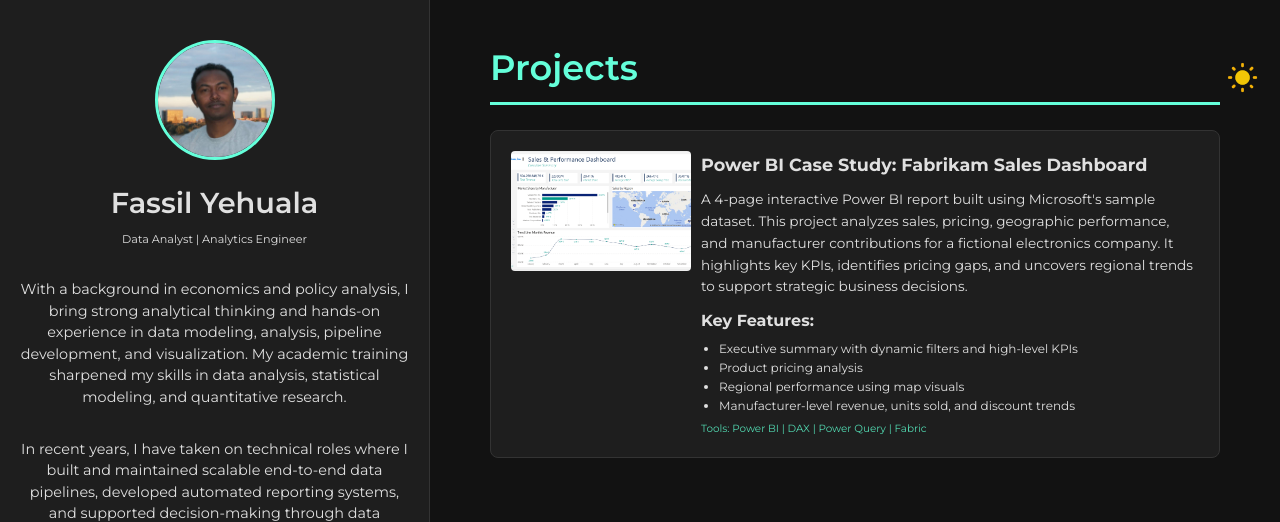
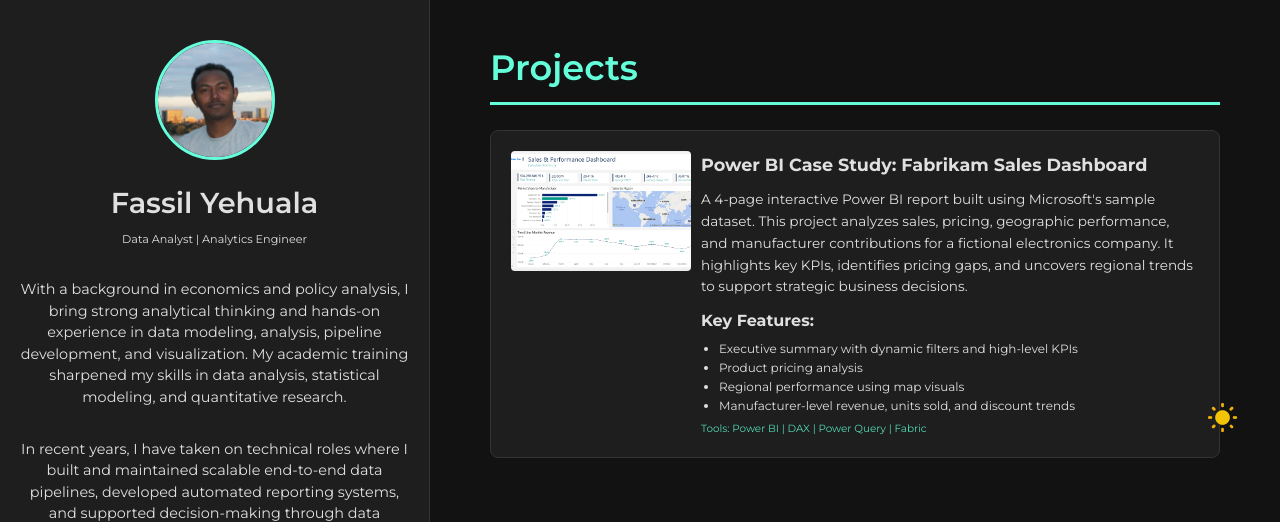
Before and after one commit to Fassilsis/fassilsis.github.io, a Jekyll site: the page built from index.md, in a window 1280 px wide. Shown: the top 522 px of the page. Built offline with Jekyll 4.4.1, drawn with Linux system fonts in a browser that asks for light colours.

Commit message:
Update default.html

```diff
--- a/_layouts/default.html
+++ b/_layouts/default.html
@@ -21,9 +21,6 @@
         id="theme-toggle"
         src="/images/light.png"
         alt="Toggle Theme"
-        width="35"
-        height="35"
-        style="cursor: pointer; position: absolute; top: 60px; right: 20px; z-index: 1000;"
       />
 
       <!--<button id="theme-toggle" aria-label="Toggle Light and Dark mode">Toggle Light/Dark Mode</button> -->
```
